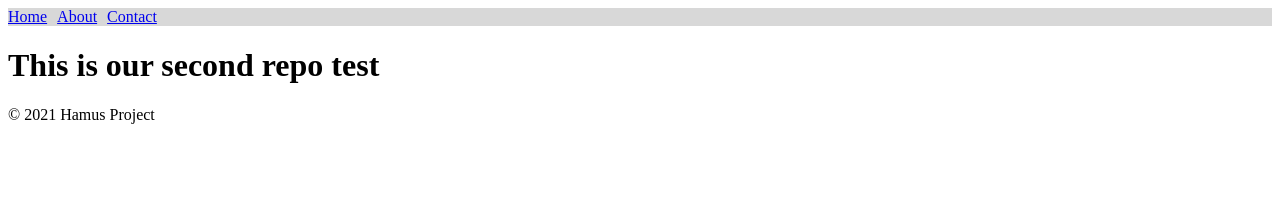
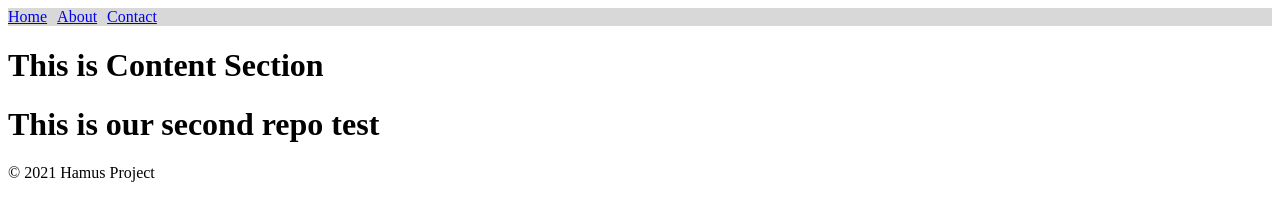
Before and after one commit to Miller-Boost/Hamus, a plain HTML site: page index.html in a window 1280 px wide. Drawn offline with Linux system fonts and the light colour scheme.

Commit message:
Main content added

```diff
--- a/index.html
+++ b/index.html
@@ -27,6 +27,11 @@
         </ul>
       </nav>
     </header>
+
+    <main>
+        <h1>This is Content Section</h1>
+    </main>
+
     <h1>This is our second repo test</h1>
 
     <footer>
```
